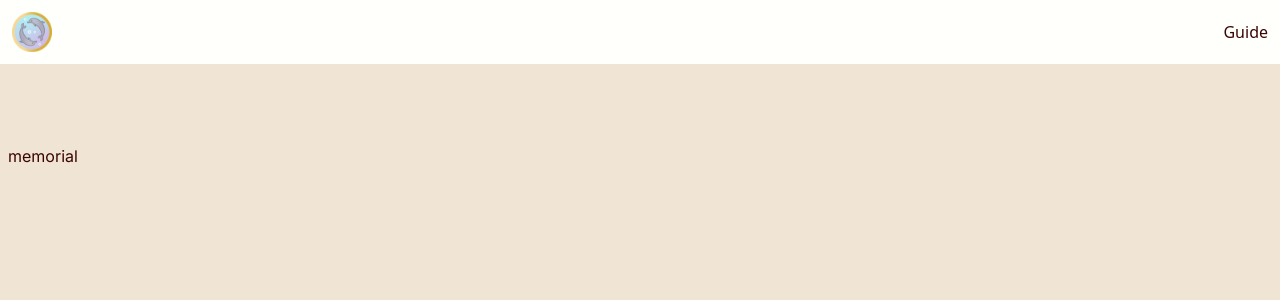
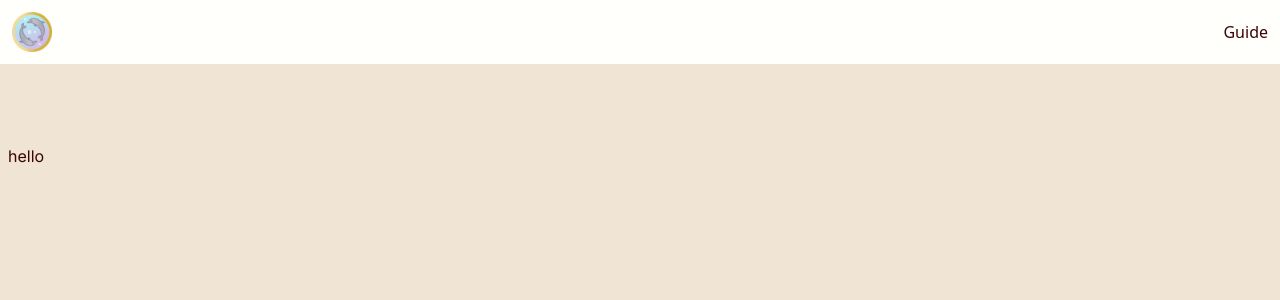
Before and after one commit to PandaPoob/online_mausoleum, a Next.js app: page /memorials/1 in a window 1280 px wide. Shown: the top 300 px of the page. Built offline with nearby package versions, Linux system fonts and the light colour scheme.

Commit message:
removed memorials

```diff
--- a/src/app/(pages)/memorials/[slug]/page.tsx
+++ b/src/app/(pages)/memorials/[slug]/page.tsx
@@ -126,7 +126,6 @@ export default async function Page({
 }: {
   params: Promise<{ slug: string }>;
 }) {
-  "use server";
   console.log(params);
   /*   const session = await authenticateUser();
   const slug = (await params).slug;
@@ -138,6 +137,7 @@ export default async function Page({
   } */
   //const googleDriveData = await getGoogleDriveData(session, data.folderId);
 
-  return <Memorial />;
+  return <div>hello</div>;
+  //<Memorial />;
   //return googleDriveData && <Memorial />;
 }
```
